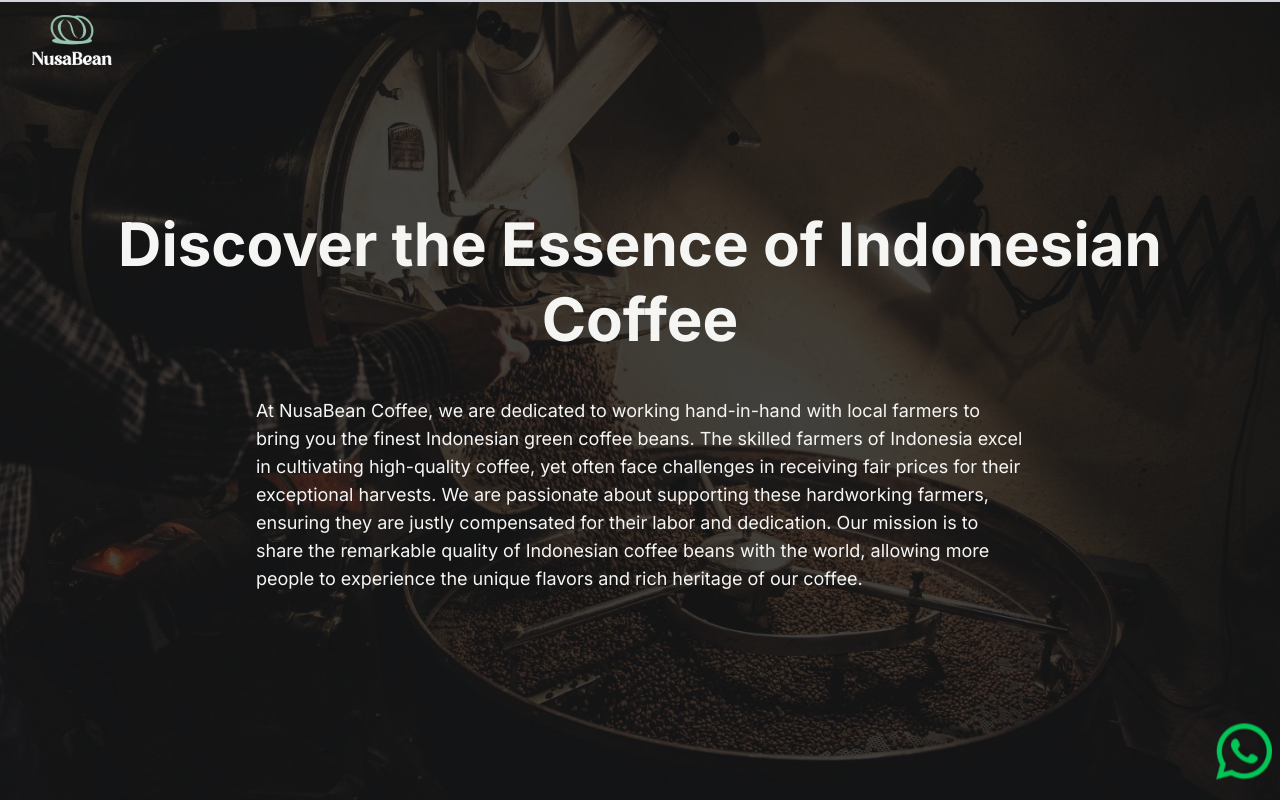
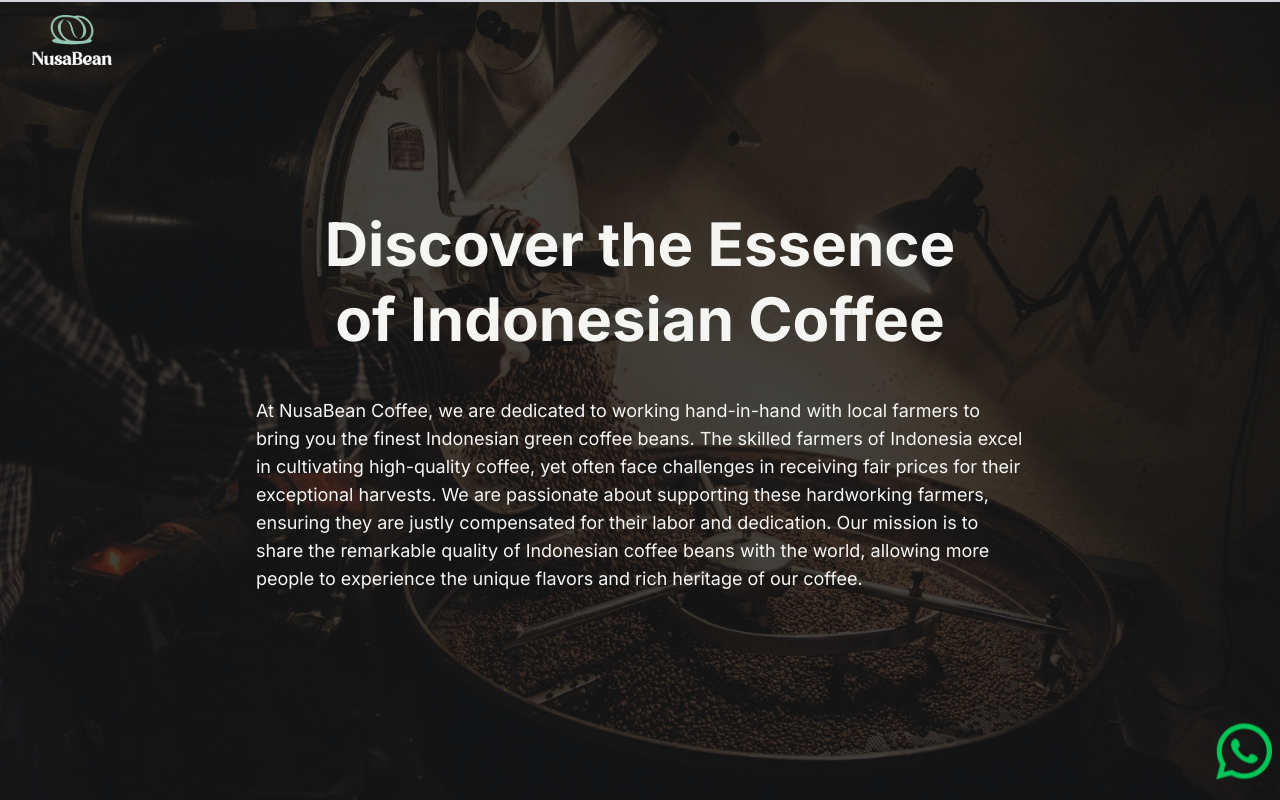
Before and after one commit to alnandoh/Indocoffee, a Next.js app: page / in a window 1280 px wide. Shown: the top 800 px of the page. Built offline with nearby package versions, Linux system fonts and the light colour scheme.

Commit message:
Update contact us page and footer

```diff
--- a/app/_components/Hero.tsx
+++ b/app/_components/Hero.tsx
@@ -14,8 +14,9 @@ export default function Hero() {
       />
       <div className="absolute inset-0 flex items-center justify-center bg-black/50 p-4 lg:p-8">
         <div className="container mx-auto px-4 lg:px-8 py-8 lg:py-16 flex flex-col md:items-center gap-6 text-stone-100">
-          <h1 className="font-bold md:text-center leading-tight animate-fade-in">
-            Discover the Essence of Indonesian Coffee
+          <h1 className="lg:max-w-3xl font-bold md:text-center leading-tight animate-fade-in">
+            Discover the Essence <br />
+            of Indonesian Coffee
           </h1>
           <div className="max-w-xl lg:max-w-3xl text-base md:text-lg md:mt-4">
             <p className="animate-fade-in">
--- a/components/CTA.tsx
+++ b/components/CTA.tsx
@@ -5,7 +5,7 @@ import Whatsapp from "@/public/whatsapp.png";
 export default function CTA() {
   return (
     <Link
-      href=""
+      href="https://wa.me/+6285232226993"
       className="fixed bottom-2 right-2 h-8 w-8 lg:h-10 lg:w-10 xl:w-14 xl:h-14 2xl:right-4 2xl:bottom-4 animate-bounce opacity-90"
       target="_blank"
       rel="noreferrer noopener"
```
